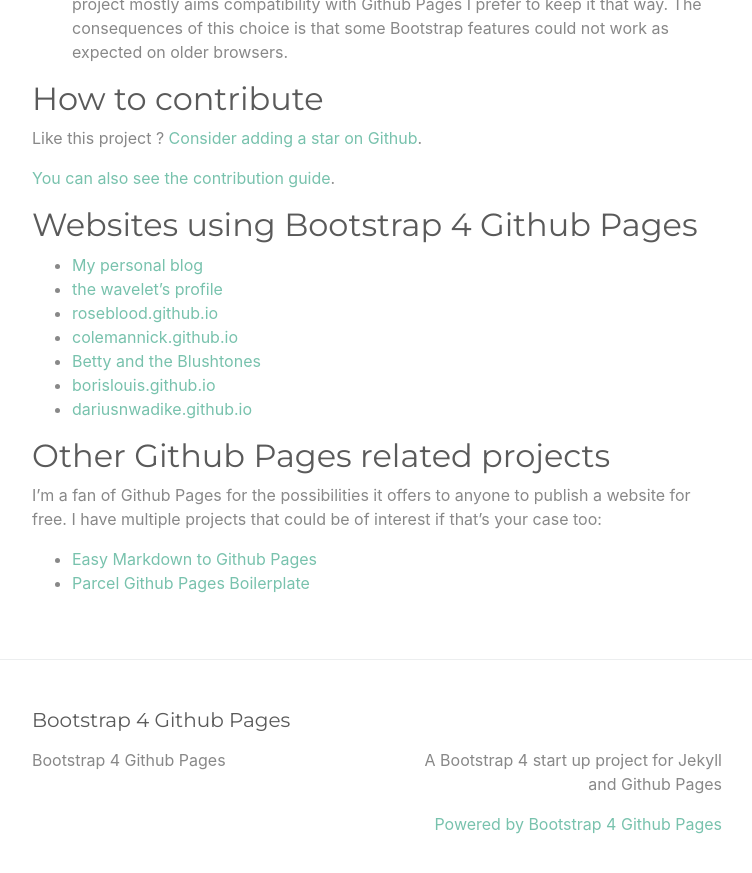
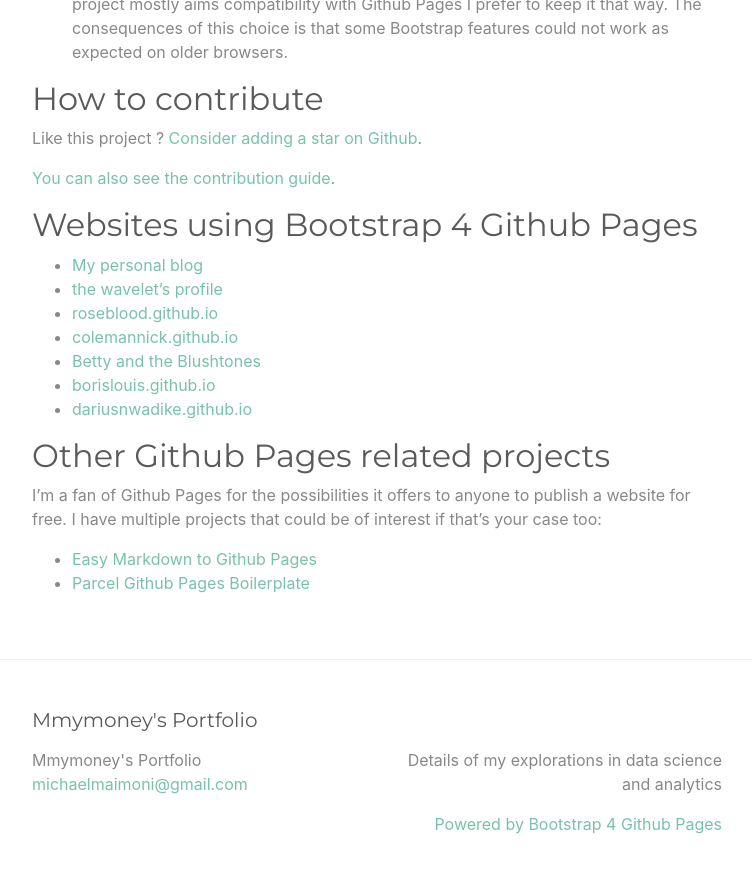
Before and after one commit to mmymoney/mmymoney.github.io, a Jekyll site: the page built from index.md, in a window 1280 px wide and 900 px high, scrolled down 2416 px. Shown: the top 873 px of the window, without its empty margins (263-1015 px from the left). Built offline with Jekyll 4.4.1, drawn with Linux system fonts in a browser that asks for light colours; some of the changed text lies outside the part shown.

Commit message:
Update _config.yml

```diff
--- a/_config.yml
+++ b/_config.yml
@@ -13,16 +13,16 @@
 # you will see them accessed via {{ site.title }}, {{ site.email }}, and so on.
 # You can create any custom variable you would like, and they will be accessible
 # in the templates via {{ site.myvariable }}.
-title: Bootstrap 4 Github Pages
-email: ""
+title: Mmymoney's Portfolio
+email: "michaelmaimoni@gmail.com"
 description: >- # this means to ignore newlines until "baseurl:"
-  A Bootstrap 4 start up project for Jekyll and Github Pages
+  Details of my explorations in data science and analytics
 #baseurl: "" # the subpath of your site, e.g. /blog
 #url: "" # the base hostname & protocol for your site, e.g. http://example.com
 #twitter_username: jekyllrb
 #github_username:  jekyll
 
-repository: "nicolas-van/bootstrap-4-github-pages"
+repository: "https://github.com/mmymoney"
 
 # Build settings
 plugins:
```
